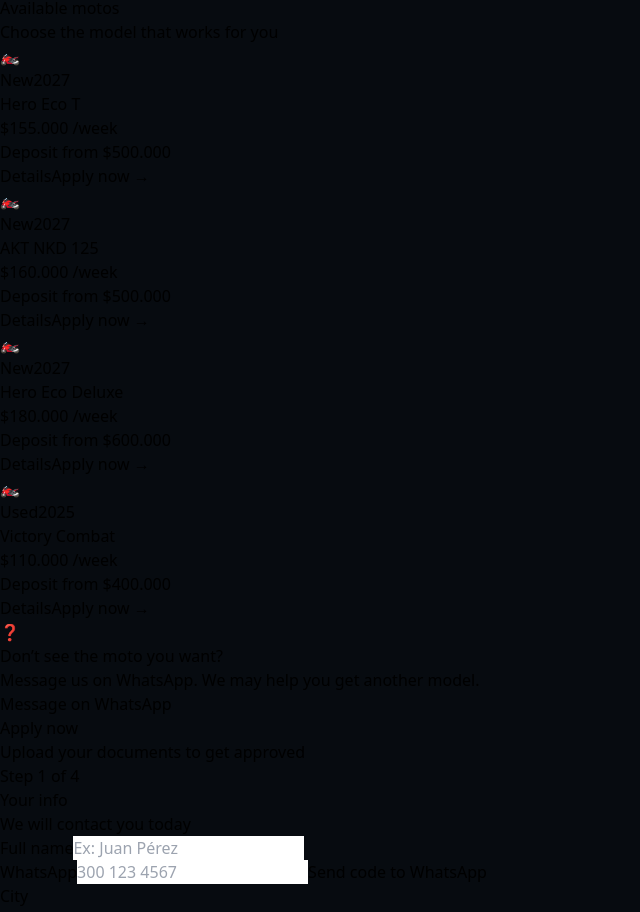
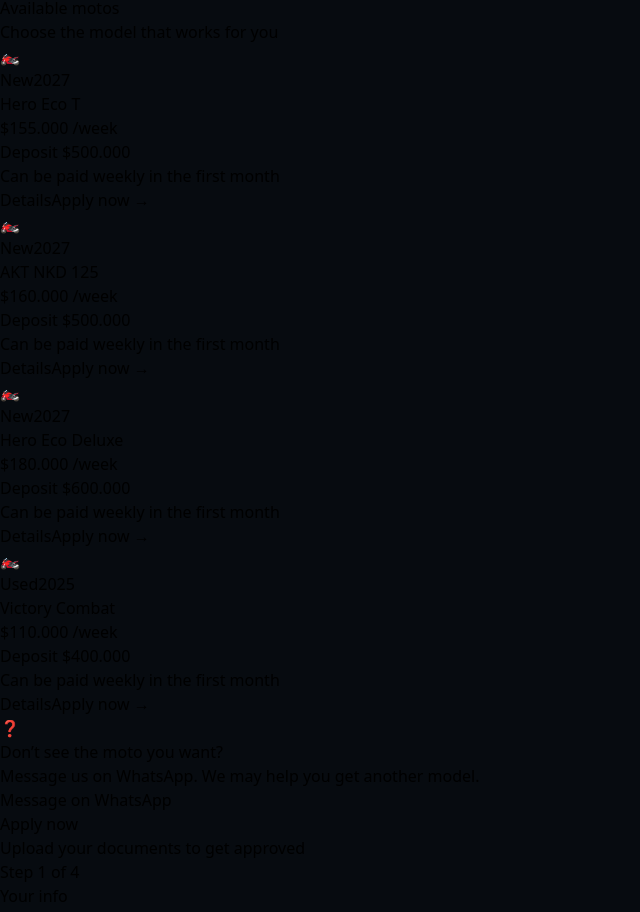
Before and after one commit to asilisasilisa/naran-landing2, a React (Vite) app: page / in a window 1280 px wide. Shown: the part 892-1804 px from the top of the page, without its empty margins (0-640 px from the left). Built offline with nearby package versions, Linux system fonts and the light colour scheme.

Commit message:
Update App.jsx

```diff
--- a/src/App.jsx
+++ b/src/App.jsx
@@ -339,7 +339,12 @@
             {fmt(moto.price18)}
             <span className="text-gray-500 text-xs font-normal"> /week</span>
           </p>
-          <p className="text-gray-500 text-xs mt-0.5">Deposit from {fmt(moto.deposit)}</p>
+         <p className="text-gray-500 text-xs mt-0.5">
+Deposit {fmt(moto.deposit)}
+</p>
+<p className="text-gray-500 text-xs">
+Can be paid weekly in the first month
+</p>
         </div>
       </div>
       <div className="grid grid-cols-2 gap-2 mt-4">
@@ -614,8 +619,11 @@
                         {moto.condition} · {moto.year}
                       </div>
                       <div className="text-xs text-gray-500 mt-0.5">
-                        Deposit from {fmt(moto.deposit)}
-                      </div>
+Deposit {fmt(moto.deposit)}
+</div>
+<div className="text-xs text-gray-500">
+Can be paid weekly in the first month
+</div>
                     </div>
                     <div className="text-right">
                       <div className="text-[#C8F437] font-black text-sm">{fmt(moto.price18)}</div>
@@ -649,6 +657,29 @@
           {step === 3 && (
             <div>
               <h3 className="font-black text-lg mb-1 text-white">Upload documents</h3>
+<div className="bg-[#1A2230] rounded-xl p-4 mb-4">
+<div className="text-white font-bold text-sm mb-1">
+Initial payment
+</div>
+
+<div className="text-[#C8F437] font-black text-lg mb-3">
+{selectedMoto ? fmt(selectedMoto.deposit) : ''}
+</div>
+
+<div className="grid grid-cols-2 gap-2">
+<button
+className="bg-[#C8F437] text-black font-bold py-2 rounded-xl text-sm"
+>
+Pay in full
+</button>
+
+<button
+className="bg-[#111820] text-white font-bold py-2 rounded-xl text-sm border border-gray-700"
+>
+Pay weekly (1st month)
+</button>
+</div>
+</div>
               <p className="text-gray-400 text-xs mb-4">Required to get approved. Take a clear photo.</p>
               <div className="space-y-3">
                 <DocUploadBox label="ID — front side" docKey="idFront" icon="🪪" />
```
